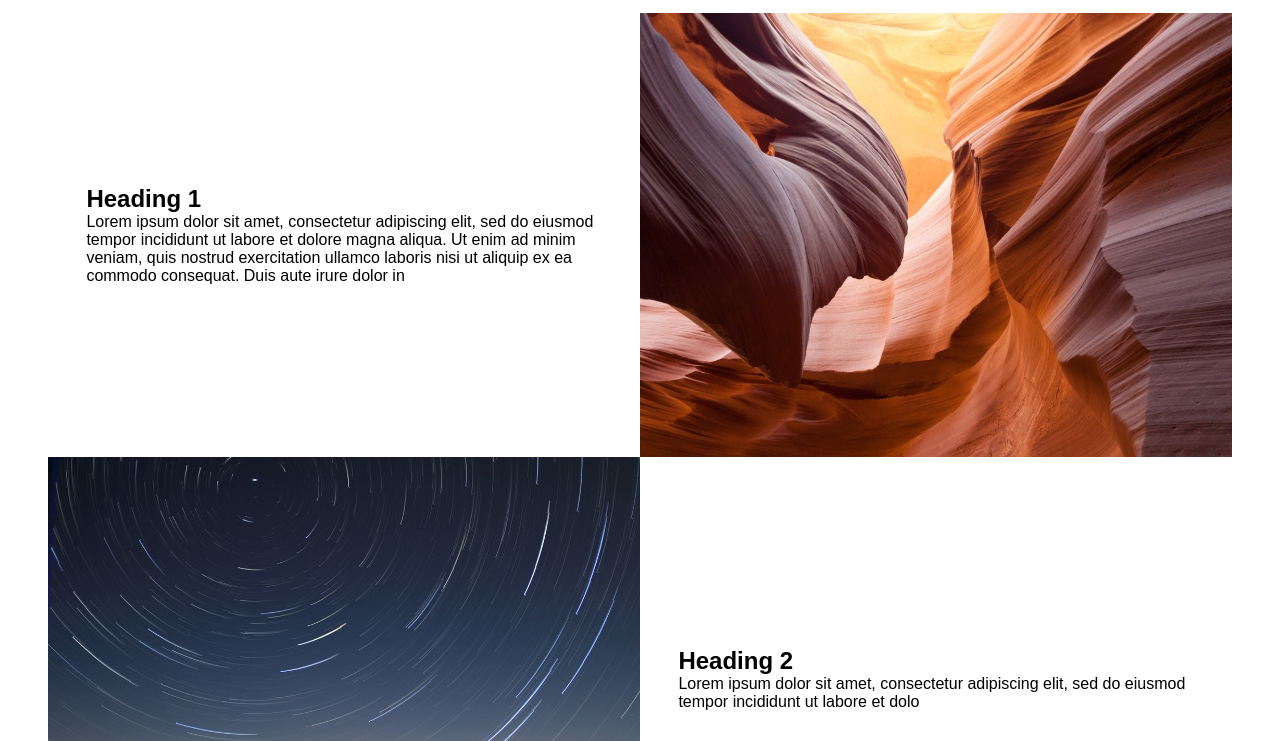
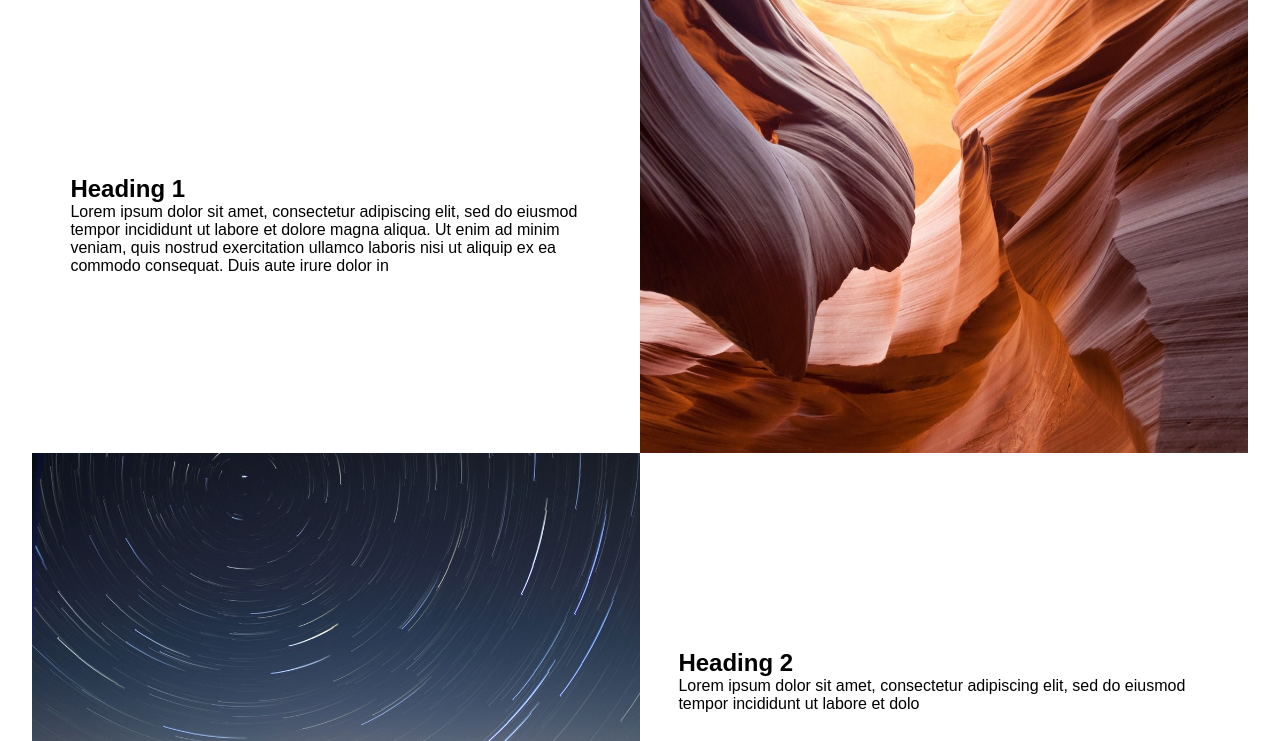
Before and after one commit to jloffler/product-landing-page-fcc, a plain HTML site: page index.html in a window 1280 px wide. Shown: the part 59-800 px from the top of the page. Drawn offline with Linux system fonts and the light colour scheme.

Commit message:
Layout features section

```diff
--- a/css/main.css
+++ b/css/main.css
@@ -4,8 +4,13 @@ March 2021
 Written for - freeCodeCamp Product Landing Page Project
 
 Swatch colours
-*
-*
+Main
+* color: white;
+* background: black;
+
+Alternate
+* color: black;
+* background: white;
 === === === */
 
 body {
@@ -43,7 +48,6 @@ header {
 .features {
   background-color: white;
   color: black;
-  padding: 1rem;
 }
 
 .feature-wrap {
@@ -60,11 +64,22 @@ header {
 }
 
 .feature-wrap img {
-  width: calc(50% - 2.5vw);
+  display: block;
+  width: 100%;
   height: auto;
 }
 
 .feature-wrap div {
-  padding: 0 3vw;
-  max-width: calc(50% - 2.5vw);
+  padding: 3vw;
 }
+
+/* Responsive Layout */
+@media all and (min-width: 750px) {
+  .feature-wrap img {
+    width: calc(50% - 2.5vw);
+  }
+
+  .feature-wrap div {
+    max-width: calc(50% - 2.5vw);
+  }
+}
```
Also changed, not shown: 1 other file.
